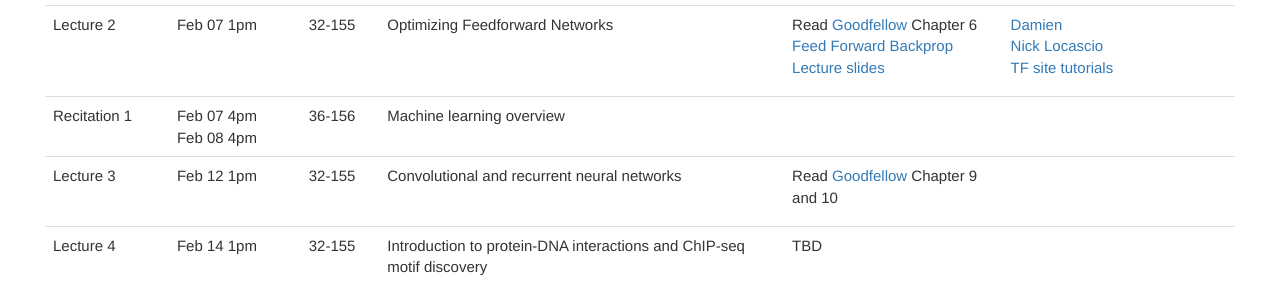
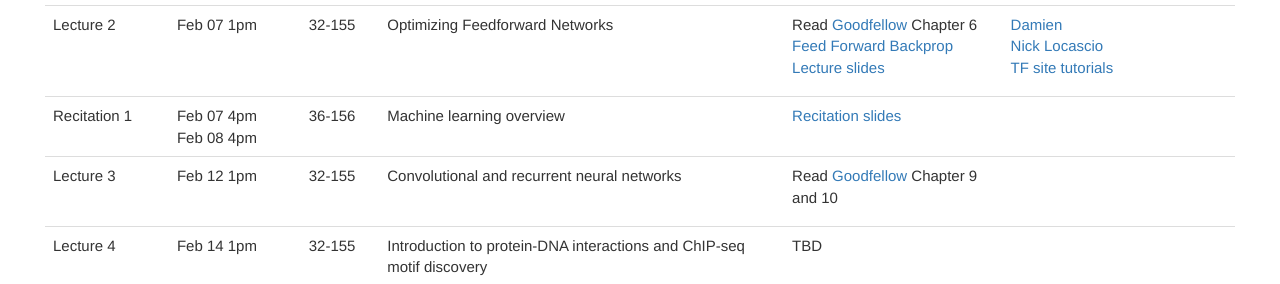
Before and after one commit to mit6874/mit6874.github.io, a Jekyll site: the page built from index.html, in a window 1280 px wide and 900 px high, scrolled down 697 px. Shown: the part 153-437 px from the top of the window. Built offline with Jekyll 4.4.1, drawn with Linux system fonts in a browser that asks for light colours; nearby versions of some CDN libraries.

Commit message:
add recitation 1 slides

```diff
--- a/index.html
+++ b/index.html
@@ -72,7 +72,11 @@
             <td>Feb 07 4pm<br/>Feb 08 4pm</td>
             <td>36-156</td>
             <td>Machine learning overview</td>
-            <td></td>
+            <td>
+		<ul>
+                    <li><a href="../assets/recitations/recitation1-final-slides.pdf">Recitation slides</a></li>
+                </ul>
+	    </td>
             <td></td>
         </tr>
         <tr>
```
